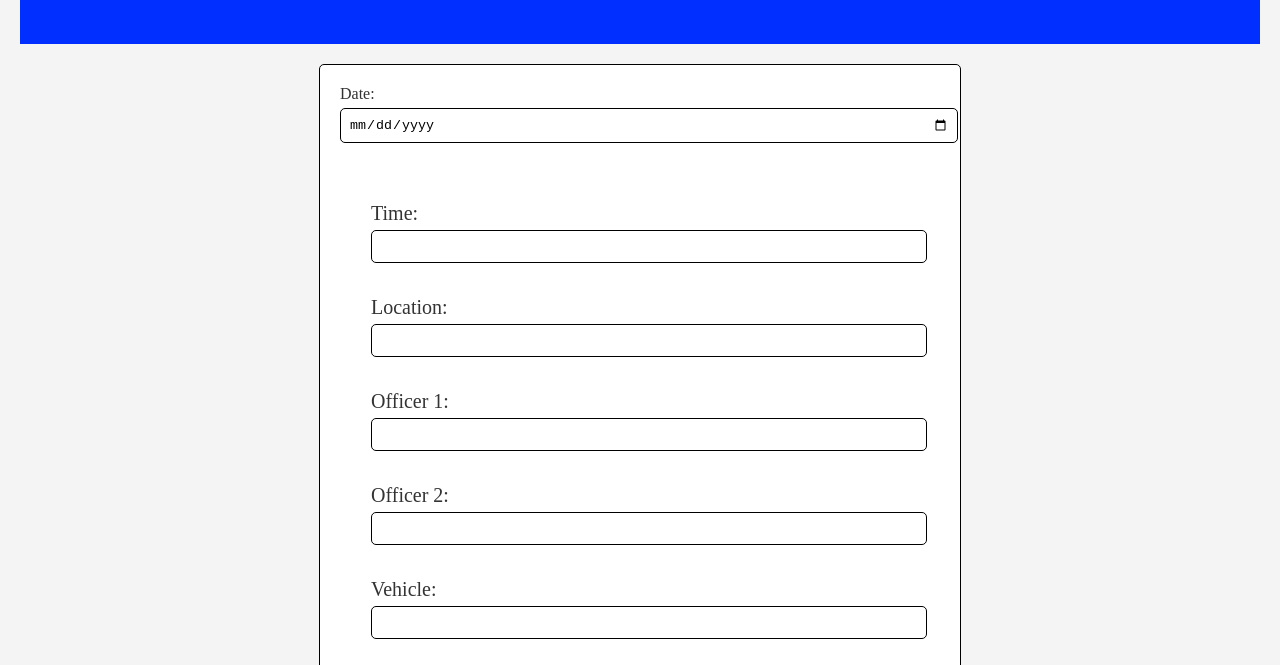
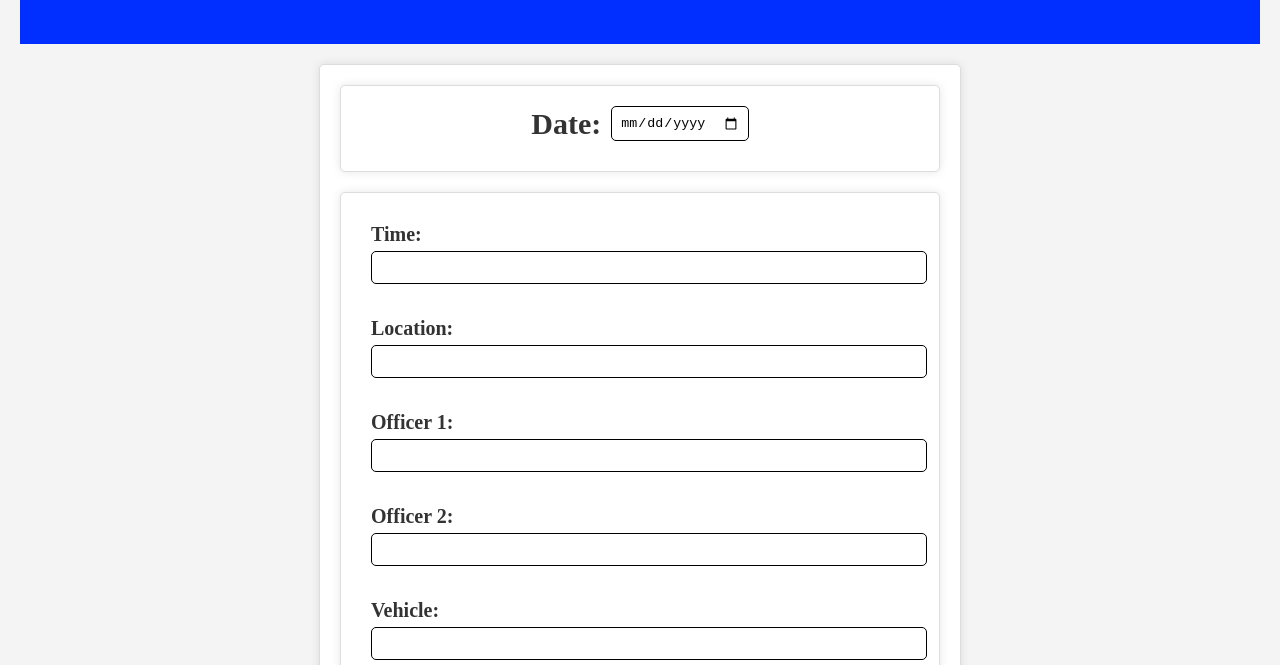
Before and after one commit to bfdf-processing/bfdf-processing.github.io, a plain HTML site: page admin.html in a window 1280 px wide. Shown: the part 135-800 px from the top of the page. Drawn offline with Linux system fonts and the light colour scheme; sample sign-in values are in the browser's storage.

Commit message:
date layout

```diff
--- a/admin-style.css
+++ b/admin-style.css
@@ -16,15 +16,45 @@ header {
     font-size: 28px;
 }
 
+/* Date container styles */
+#dateContainer {
+    padding: 20px;
+    background-color: #fff;
+    border: 1px solid #ddd;
+    border-radius: 5px;
+    box-shadow: 0 0 10px rgba(0, 0, 0, 0.1);
+    margin-bottom: 20px;
+    display: flex;
+    flex-direction: row;
+    align-items: center;
+    justify-content: center;
+}
+
+#dateContainer label {
+    margin-bottom: 10px;
+    font-weight: bold;
+    font-size: 30px;
+    margin-right: 10px;
+}
+
+#dateContainer input[type="date"] {
+    width: auto; /* Adjust the width as needed */
+    max-width: 200px; /* Set a maximum width */
+}
+
 /* Form container styles */
 #tripsContainer {
     padding: 20px;
+    background-color: #fff;
+    border: 1px solid #ddd;
+    border-radius: 5px;
+    box-shadow: 0 0 10px rgba(0, 0, 0, 0.1);
+    margin-bottom: 20px;
 }
 
 /* Individual trip styles */
 .trip {
     background-color: #fff;
-    border: 1px solid #ffffff;
     margin-bottom: 10px;
     padding: 10px;
     border-radius: 5px;
@@ -37,13 +67,15 @@ form {
     margin: 20px auto;
     padding: 20px;
     background-color: #fff;
-    border: 1px solid #000000;
+    border: 1px solid #ddd;
     border-radius: 5px;
+    box-shadow: 0 0 10px rgba(0, 0, 0, 0.1);
 }
 
 form label {
     display: block;
     margin-bottom: 5px;
+    font-weight: bold;
 }
 
 form input {
@@ -52,6 +84,11 @@ form input {
     margin-bottom: 10px;
     border: 1px solid #000000;
     border-radius: 5px;
+}
+
+form input[type="date"] {
+    width: auto; /* Adjust the width as needed */
+    max-width: 200px; /* Set a maximum width */
 }
 
 form button {
--- a/admin.html
+++ b/admin.html
@@ -11,8 +11,10 @@
         <h1>Admin - Enter Trip Details</h1>
     </header>
     <form id="tripForm">
-        <label for="tripDate">Date:</label>
-        <input type="date" id="tripDate" required><br><br>
+        <div id="dateContainer">
+            <label for="tripDate">Date:</label>
+            <input type="date" id="tripDate" required><br><br>
+        </div>
         <div id="tripsContainer">
             <div class="trip">
                 <label for="time">Time:</label>
--- a/login.css
+++ b/login.css
@@ -13,11 +13,15 @@ body {
     border: 1px solid #ddd;
     border-radius: 5px;
     box-shadow: 0 0 10px rgba(0, 0, 0, 0.1);
+    display: flex;
+    flex-direction: column;
+    align-items: center;
 }
 
 .login-container h2 {
     margin-bottom: 20px;
     text-align: center;
+    width: 100%;
 }
 
 .login-container input[type="password"] {
--- a/style.css
+++ b/style.css
@@ -33,6 +33,7 @@ header {
     display: flex;
     flex-direction: column;
     gap: 10px;
+    box-shadow: 0 0 10px rgba(0, 0, 0, 0.1);
 }
 
 /* Trip details font size */
```
